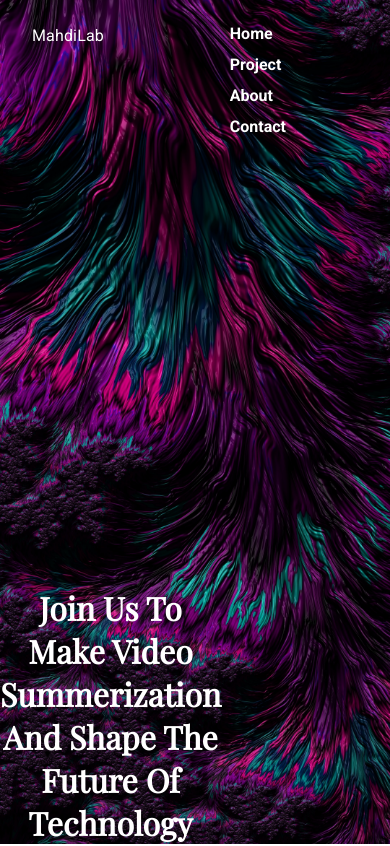
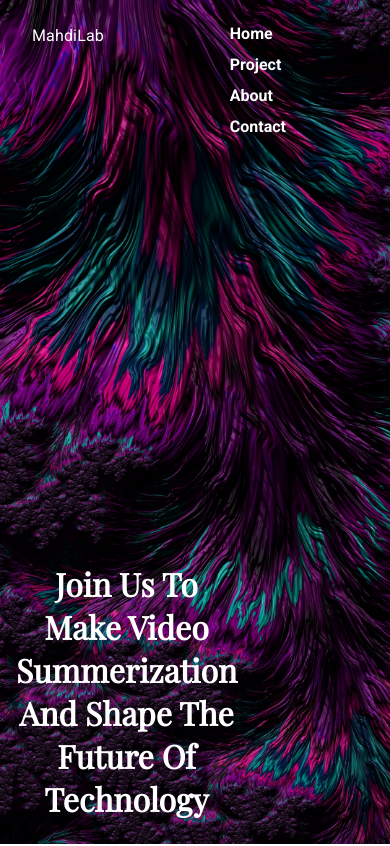
Before and after one commit to BinniesLite/lab3_web, a React (Vite) app: page / in a window 390 px wide. Shown: the top 846 px of the page. Built offline with nearby package versions, Linux system fonts and the light colour scheme.

Commit message:
Changes Header size

```diff
--- a/src/pages/Header/Header.module.scss
+++ b/src/pages/Header/Header.module.scss
@@ -34,4 +34,11 @@
     display: flex;
     justify-content: center;
     align-items: flex-end;
+    padding: 3.5rem 0;
+
+    @media screen and (max-width: 450px) {
+        padding: 1.5rem 0;
+        margin: 0 1rem;
+    }
+
 }
```
